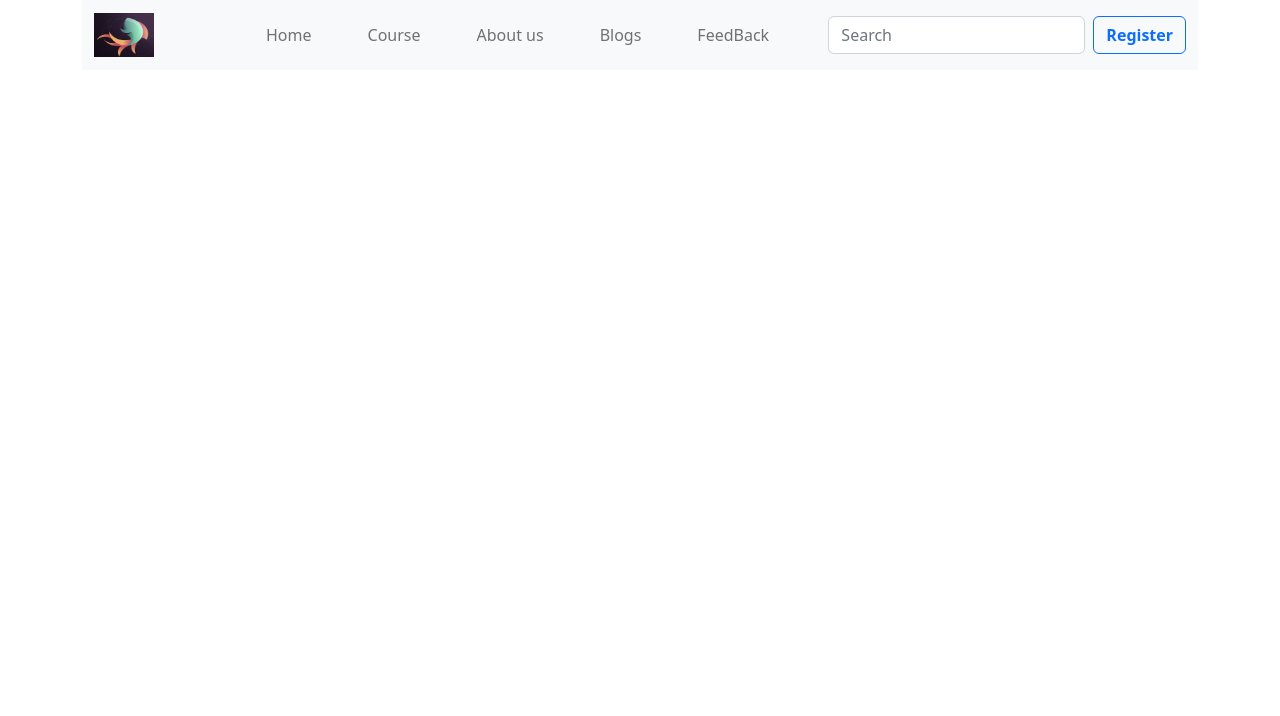
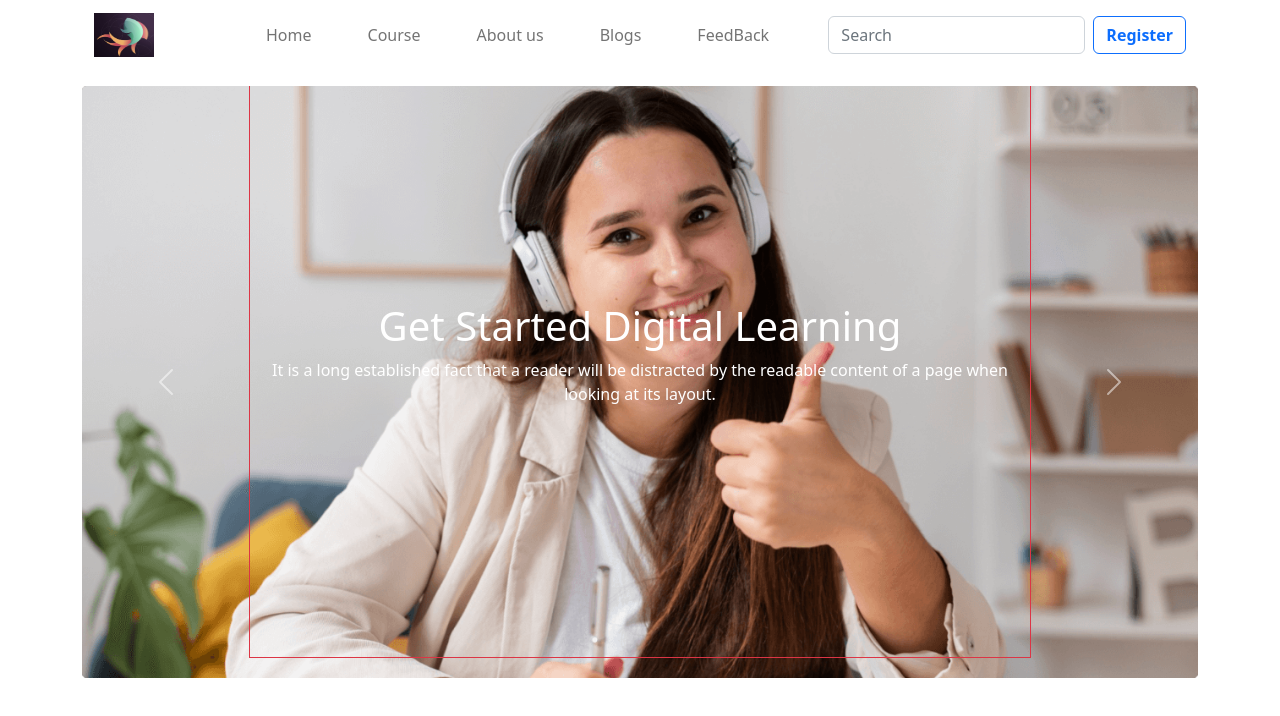
Before and after one commit to sumaiya357/assignment-3, a plain HTML site: page index.html in a window 1280 px wide. Drawn offline with nearby package versions, Linux system fonts and the light colour scheme.

Commit message:
header main part added

```diff
--- a/index.html
+++ b/index.html
@@ -10,13 +10,19 @@
 
     <!-- bootstrap cdn -->
     <link href="https://cdn.jsdelivr.net/npm/bootstrap@5.2.0/dist/css/bootstrap.min.css" rel="stylesheet" integrity="sha384-gH2yIJqKdNHPEq0n4Mqa/HGKIhSkIHeL5AyhkYV8i59U5AR6csBvApHHNl/vI1Bx" crossorigin="anonymous">
-</head>
+
+    <!-- stylesheet link -->
+    <link rel="stylesheet" href="style.css">
+
+
+  </head>
 <body>
 
     <!-----------NavBar------- -->
     <header>
+
         <div class="container">
-            <nav class="navbar navbar-expand-lg bg-light">
+            <nav class="navbar navbar-expand-lg mb-3">
                 <div class="container-fluid">
                   <a class="navbar-brand pe-5" href="#"> <img src="images/logo2.jpg" alt="" width="60" height="44"></a>
                   <button class="navbar-toggler" type="button" data-bs-toggle="collapse" data-bs-target="#navbarSupportedContent" aria-controls="navbarSupportedContent" aria-expanded="false" aria-label="Toggle navigation">
@@ -49,7 +55,36 @@
                 </div>
               </nav>
         </div>
-    </header>
+
+   <!-- header main section -->
+
+   <div class="container ">
+
+    <div id="carouselExampleControls" class="carousel slide" data-bs-ride="carousel">
+      <div class="carousel-inner">
+        <div class="carousel-item drk active">
+          <img src="images/cover/cover-1.png" class="d-block w-100" alt="...">
+          <div class="carousel-caption border border-danger d-flex flex-column justify-content-center align-items-center h-100 mt-5 ">
+            <h1>Get Started Digital Learning</h1>
+            <p>It is a long established fact that a reader will be distracted by the readable content of a page when looking at its layout.</p>
+          </div>
+        </div>
+
+      </div>
+      <button class="carousel-control-prev" type="button" data-bs-target="#carouselExampleControls" data-bs-slide="prev">
+        <span class="carousel-control-prev-icon" aria-hidden="true"></span>
+        <span class="visually-hidden">Previous</span>
+      </button>
+      <button class="carousel-control-next" type="button" data-bs-target="#carouselExampleControls" data-bs-slide="next">
+        <span class="carousel-control-next-icon" aria-hidden="true"></span>
+        <span class="visually-hidden">Next</span>
+      </button>
+    </div>
+   </div>
+
+
+
+      </header>
 
 
 
--- /dev/null
+++ b/style.css
@@ -0,0 +1,14 @@
+/* .carousel-item {
+
+
+    background-size: cover;
+    background-position: center;
+   background-image: url('images/cover/cover-1.png');
+}
+.carousel-item h1{
+height: 200px;
+} */
+.drk::after{
+    background: #000;
+    opacity: 0.6;
+}
```
